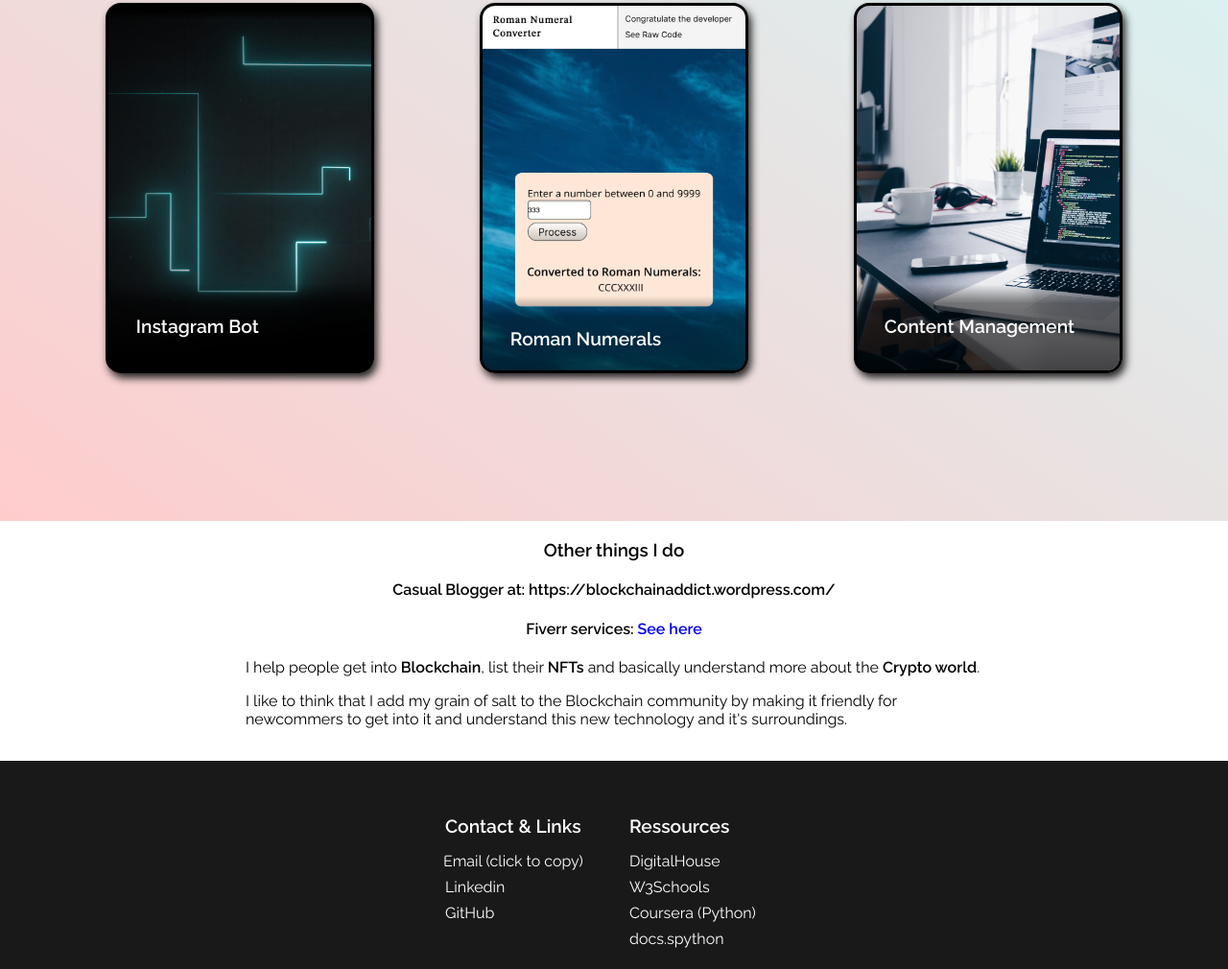
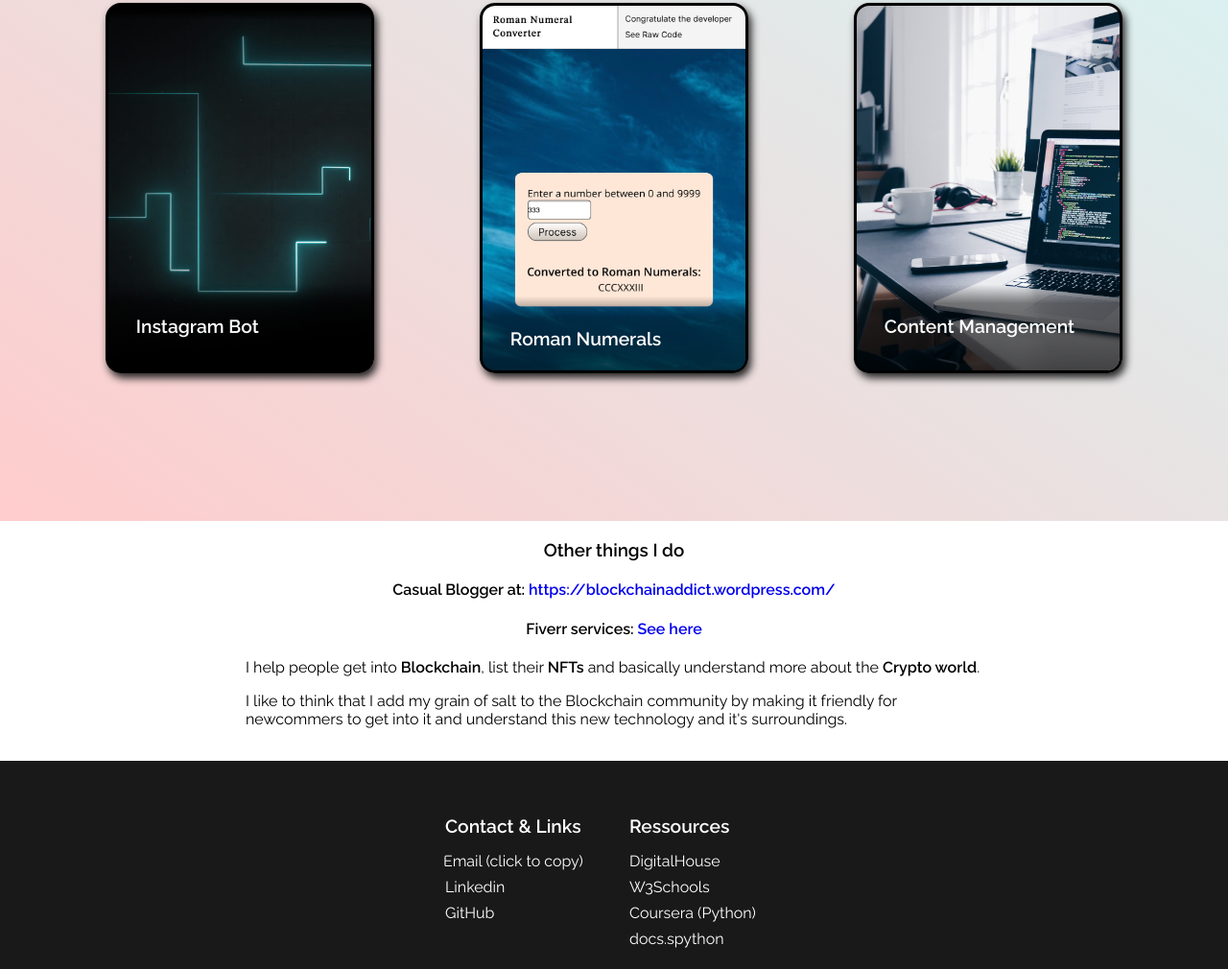
Before and after one commit to blockchainaddict/wevdev, a website: page views/index.html in a window 1280 px wide. Shown: the part 2165-3175 px from the top of the page at 96% size. Drawn offline with nearby package versions, Linux system fonts and the light colour scheme; files that its build step writes are made by us from their sources; files whose address does not match are found by name.

Commit message:
a tag for wordpress

```diff
--- a/views/index.html
+++ b/views/index.html
@@ -189,7 +189,7 @@
             <div class="other_wrapper">
                 <div class="other_container">
                     <h3>Other things I do</h3>
-                    <h4>Casual Blogger at: <a href="https://blockchainaddict.wordpress.com/"></a>https://blockchainaddict.wordpress.com/</h4>
+                    <h4>Casual Blogger at: <a href="https://blockchainaddict.wordpress.com/">https://blockchainaddict.wordpress.com/</a></h4>
                     <h4>Fiverr services: <a href="https://www.fiverr.com/jacdebaires?public_mode=true">See here</a></h4>
                     <p>I help people get into <b>Blockchain</b>, list their <b>NFTs</b> and
                         basically understand more about the <b>Crypto world</b>.</p>
```
